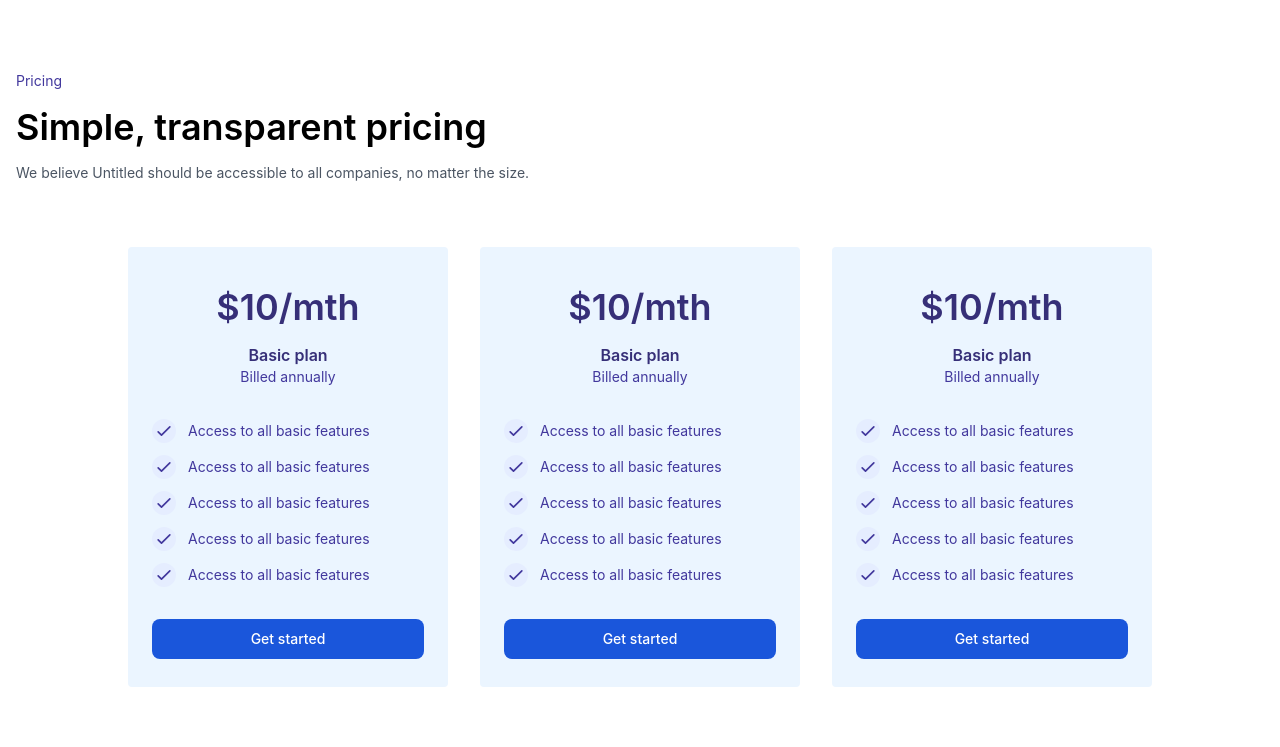
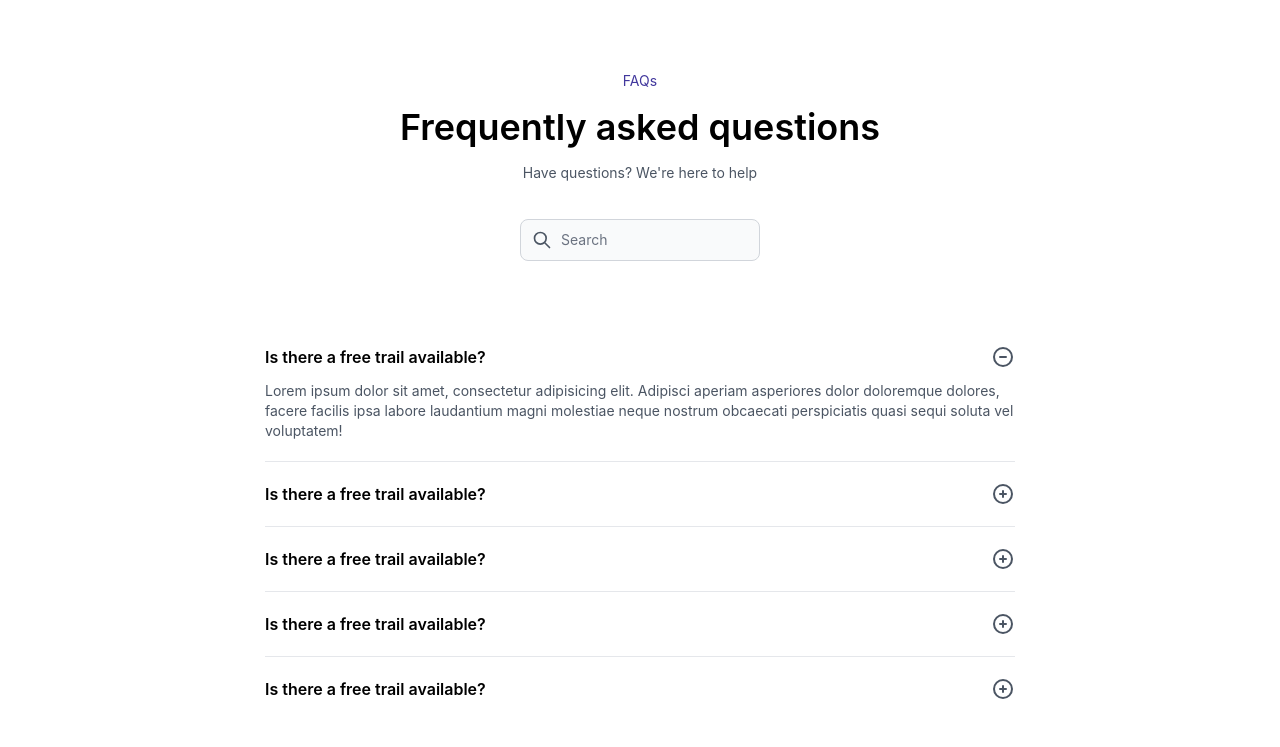
Before and after one commit to vinhweb/tailwind-404, a website: page src/index.html in a window 1280 px wide. Shown: the part 53-800 px from the top of the page. Drawn offline with nearby package versions, Linux system fonts and the light colour scheme.

Commit message:
faq page

```diff
--- a/src/index.html
+++ b/src/index.html
@@ -47,158 +47,83 @@
 <main>
   <section class="px-2 sm:px-4 py-10 lg:py-16">
     <div class="container mx-auto">
-      <div class="mb-16 grid gap-4">
-        <p class="text-sm text-indigo-800">Pricing</p>
-        <h2 class="font-semibold text-3xl md:text-4xl">Simple, transparent pricing</h2>
-        <p class="text-sm text-gray-600">We believe Untitled should be accessible to all companies, no matter the size.</p>
+      <!--Head-->
+      <div class="mb-16 grid gap-4 text-center">
+        <p class="text-sm text-indigo-800">FAQs</p>
+        <h2 class="font-semibold text-3xl md:text-4xl">Frequently asked questions</h2>
+        <p class="text-sm text-gray-600">
+          Have questions? We're here to help
+        </p>
+
+
+        <!--Search box-->
+        <div class="relative w-60 mx-auto mt-5">
+          <div class="flex absolute inset-y-0 left-0 items-center pl-3 pointer-events-none">
+            <svg class="w-5 h-5 text-gray-600" fill="none" stroke="currentColor" viewBox="0 0 24 24" xmlns="http://www.w3.org/2000/svg"><path stroke-linecap="round" stroke-linejoin="round" stroke-width="2" d="M21 21l-6-6m2-5a7 7 0 11-14 0 7 7 0 0114 0z"></path></svg>
+          </div>
+          <input type="text" id="search-icon"
+                 class="bg-gray-50 border border-gray-300 text-gray-900 text-sm rounded-lg focus:ring-blue-500 focus:border-blue-500 block w-full pl-10 p-2.5  dark:bg-gray-700 dark:border-gray-600 dark:placeholder-gray-400 dark:text-white dark:focus:ring-blue-500 dark:focus:border-blue-500"
+                 placeholder="Search">
+        </div>
       </div>
 
+      <!--Faq list-->
+      <ul id="faq_list" class="divide-y mx-auto">
+        <li class="grid gap-3 py-5 active">
+          <div class="flex justify-between">
+            <p class="font-semibold">Is there a free trail available?</p>
+            <button class="text-gray-600">
+              <svg class="plus w-6 h-6" fill="none" stroke="currentColor" viewBox="0 0 24 24" xmlns="http://www.w3.org/2000/svg"><path stroke-linecap="round" stroke-linejoin="round" stroke-width="2" d="M12 9v3m0 0v3m0-3h3m-3 0H9m12 0a9 9 0 11-18 0 9 9 0 0118 0z"></path></svg>
+              <svg class="minus w-6 h-6" fill="none" stroke="currentColor" viewBox="0 0 24 24" xmlns="http://www.w3.org/2000/svg"><path stroke-linecap="round" stroke-linejoin="round" stroke-width="2" d="M15 12H9m12 0a9 9 0 11-18 0 9 9 0 0118 0z"></path></svg>
+            </button>
+          </div>
+          <p class="answer text-sm text-gray-600">Lorem ipsum dolor sit amet, consectetur adipisicing elit. Adipisci aperiam asperiores dolor doloremque dolores, facere facilis ipsa labore laudantium magni molestiae neque nostrum obcaecati perspiciatis quasi sequi soluta vel voluptatem!</p>
+        </li>
 
-      <div class="price-card-list flex flex-col space-y-8 items-center place-content-center lg:flex-row lg:space-y-0 lg:space-x-8">
-        <!-- Card item-->
-        <div class="px-6 py-5 grid gap-8 w-80 rounded card bg-blue-50">
-          <div class="mt-5 text-center grid gap-4">
-            <div class="title font-semibold text-3xl md:text-4xl text-indigo-900">$10/mth</div>
-            <div>
-              <p class="font-semibold text-indigo-900">Basic plan</p>
-              <p class="text-indigo-800 text-sm">Billed annually</p>
-            </div>
+        <li class="grid gap-3 py-5">
+          <div class="flex justify-between">
+            <p class="font-semibold">Is there a free trail available?</p>
+            <button class="text-gray-600">
+              <svg class="plus w-6 h-6" fill="none" stroke="currentColor" viewBox="0 0 24 24" xmlns="http://www.w3.org/2000/svg"><path stroke-linecap="round" stroke-linejoin="round" stroke-width="2" d="M12 9v3m0 0v3m0-3h3m-3 0H9m12 0a9 9 0 11-18 0 9 9 0 0118 0z"></path></svg>
+              <svg class="minus w-6 h-6" fill="none" stroke="currentColor" viewBox="0 0 24 24" xmlns="http://www.w3.org/2000/svg"><path stroke-linecap="round" stroke-linejoin="round" stroke-width="2" d="M15 12H9m12 0a9 9 0 11-18 0 9 9 0 0118 0z"></path></svg>
+            </button>
           </div>
+          <p class="answer text-sm text-gray-600">Lorem ipsum dolor sit amet, consectetur adipisicing elit. Adipisci aperiam asperiores dolor doloremque dolores, facere facilis ipsa labore laudantium magni molestiae neque nostrum obcaecati perspiciatis quasi sequi soluta vel voluptatem!</p>
+        </li>
 
-          <ul class="text-indigo-800 grid gap-3 text-sm">
-            <li class="flex space-x-3 items-center">
-              <span class="flex rounded-full w-6 h-6 place-items-center bg-indigo-100">
-                <svg style="margin-left: 0.1rem" class="w-5 h-5" fill="none" stroke="currentColor" viewBox="0 0 24 24" xmlns="http://www.w3.org/2000/svg"><path stroke-linecap="round" stroke-linejoin="round" stroke-width="2" d="M5 13l4 4L19 7"></path></svg>
-              </span>
-              <span>Access to all basic features</span>
-            </li>
-            <li class="flex space-x-3 items-center">
-              <span class="flex rounded-full w-6 h-6 place-items-center bg-indigo-100">
-                <svg style="margin-left: 0.1rem" class="w-5 h-5" fill="none" stroke="currentColor" viewBox="0 0 24 24" xmlns="http://www.w3.org/2000/svg"><path stroke-linecap="round" stroke-linejoin="round" stroke-width="2" d="M5 13l4 4L19 7"></path></svg>
-              </span>
-              <span>Access to all basic features</span>
-            </li>
-            <li class="flex space-x-3 items-center">
-              <span class="flex rounded-full w-6 h-6 place-items-center bg-indigo-100">
-                <svg style="margin-left: 0.1rem" class="w-5 h-5" fill="none" stroke="currentColor" viewBox="0 0 24 24" xmlns="http://www.w3.org/2000/svg"><path stroke-linecap="round" stroke-linejoin="round" stroke-width="2" d="M5 13l4 4L19 7"></path></svg>
-              </span>
-              <span>Access to all basic features</span>
-            </li>
-            <li class="flex space-x-3 items-center">
-              <span class="flex rounded-full w-6 h-6 place-items-center bg-indigo-100">
-                <svg style="margin-left: 0.1rem" class="w-5 h-5" fill="none" stroke="currentColor" viewBox="0 0 24 24" xmlns="http://www.w3.org/2000/svg"><path stroke-linecap="round" stroke-linejoin="round" stroke-width="2" d="M5 13l4 4L19 7"></path></svg>
-              </span>
-              <span>Access to all basic features</span>
-            </li>
-            <li class="flex space-x-3 items-center">
-              <span class="flex rounded-full w-6 h-6 place-items-center bg-indigo-100">
-                <svg style="margin-left: 0.1rem" class="w-5 h-5" fill="none" stroke="currentColor" viewBox="0 0 24 24" xmlns="http://www.w3.org/2000/svg"><path stroke-linecap="round" stroke-linejoin="round" stroke-width="2" d="M5 13l4 4L19 7"></path></svg>
-              </span>
-              <span>Access to all basic features</span>
-            </li>
-          </ul>
+        <li class="grid gap-3 py-5">
+          <div class="flex justify-between">
+            <p class="font-semibold">Is there a free trail available?</p>
+            <button class="text-gray-600">
+              <svg class="plus w-6 h-6" fill="none" stroke="currentColor" viewBox="0 0 24 24" xmlns="http://www.w3.org/2000/svg"><path stroke-linecap="round" stroke-linejoin="round" stroke-width="2" d="M12 9v3m0 0v3m0-3h3m-3 0H9m12 0a9 9 0 11-18 0 9 9 0 0118 0z"></path></svg>
+              <svg class="minus w-6 h-6" fill="none" stroke="currentColor" viewBox="0 0 24 24" xmlns="http://www.w3.org/2000/svg"><path stroke-linecap="round" stroke-linejoin="round" stroke-width="2" d="M15 12H9m12 0a9 9 0 11-18 0 9 9 0 0118 0z"></path></svg>
+            </button>
+          </div>
+          <p class="answer text-sm text-gray-600">Lorem ipsum dolor sit amet, consectetur adipisicing elit. Adipisci aperiam asperiores dolor doloremque dolores, facere facilis ipsa labore laudantium magni molestiae neque nostrum obcaecati perspiciatis quasi sequi soluta vel voluptatem!</p>
+        </li>
 
-          <button type="button" class="w-full text-white bg-blue-700 hover:bg-blue-800 focus:ring-4 focus:ring-blue-300 font-medium rounded-lg text-sm px-5 py-2.5 text-center mr-2 mb-2">
-            Get started
-          </button>
-        </div>
+        <li class="grid gap-3 py-5">
+          <div class="flex justify-between">
+            <p class="font-semibold">Is there a free trail available?</p>
+            <button class="text-gray-600">
+              <svg class="plus w-6 h-6" fill="none" stroke="currentColor" viewBox="0 0 24 24" xmlns="http://www.w3.org/2000/svg"><path stroke-linecap="round" stroke-linejoin="round" stroke-width="2" d="M12 9v3m0 0v3m0-3h3m-3 0H9m12 0a9 9 0 11-18 0 9 9 0 0118 0z"></path></svg>
+              <svg class="minus w-6 h-6" fill="none" stroke="currentColor" viewBox="0 0 24 24" xmlns="http://www.w3.org/2000/svg"><path stroke-linecap="round" stroke-linejoin="round" stroke-width="2" d="M15 12H9m12 0a9 9 0 11-18 0 9 9 0 0118 0z"></path></svg>
+            </button>
+          </div>
+          <p class="answer text-sm text-gray-600">Lorem ipsum dolor sit amet, consectetur adipisicing elit. Adipisci aperiam asperiores dolor doloremque dolores, facere facilis ipsa labore laudantium magni molestiae neque nostrum obcaecati perspiciatis quasi sequi soluta vel voluptatem!</p>
+        </li>
 
-        <!-- Card item-->
-        <div class="px-6 py-5 grid gap-8 w-80 rounded card bg-blue-50">
-          <div class="mt-5 text-center grid gap-4">
-            <div class="title font-semibold text-3xl md:text-4xl text-indigo-900">$10/mth</div>
-            <div>
-              <p class="font-semibold text-indigo-900">Basic plan</p>
-              <p class="text-indigo-800 text-sm">Billed annually</p>
-            </div>
+        <li class="grid gap-3 py-5">
+          <div class="flex justify-between">
+            <p class="font-semibold">Is there a free trail available?</p>
+            <button class="text-gray-600">
+              <svg class="plus w-6 h-6" fill="none" stroke="currentColor" viewBox="0 0 24 24" xmlns="http://www.w3.org/2000/svg"><path stroke-linecap="round" stroke-linejoin="round" stroke-width="2" d="M12 9v3m0 0v3m0-3h3m-3 0H9m12 0a9 9 0 11-18 0 9 9 0 0118 0z"></path></svg>
+              <svg class="minus w-6 h-6" fill="none" stroke="currentColor" viewBox="0 0 24 24" xmlns="http://www.w3.org/2000/svg"><path stroke-linecap="round" stroke-linejoin="round" stroke-width="2" d="M15 12H9m12 0a9 9 0 11-18 0 9 9 0 0118 0z"></path></svg>
+            </button>
           </div>
-
-          <ul class="text-indigo-800 grid gap-3 text-sm">
-            <li class="flex space-x-3 items-center">
-              <span class="flex rounded-full w-6 h-6 place-items-center bg-indigo-100">
-                <svg style="margin-left: 0.1rem" class="w-5 h-5" fill="none" stroke="currentColor" viewBox="0 0 24 24" xmlns="http://www.w3.org/2000/svg"><path stroke-linecap="round" stroke-linejoin="round" stroke-width="2" d="M5 13l4 4L19 7"></path></svg>
-              </span>
-              <span>Access to all basic features</span>
-            </li>
-            <li class="flex space-x-3 items-center">
-              <span class="flex rounded-full w-6 h-6 place-items-center bg-indigo-100">
-                <svg style="margin-left: 0.1rem" class="w-5 h-5" fill="none" stroke="currentColor" viewBox="0 0 24 24" xmlns="http://www.w3.org/2000/svg"><path stroke-linecap="round" stroke-linejoin="round" stroke-width="2" d="M5 13l4 4L19 7"></path></svg>
-              </span>
-              <span>Access to all basic features</span>
-            </li>
-            <li class="flex space-x-3 items-center">
-              <span class="flex rounded-full w-6 h-6 place-items-center bg-indigo-100">
-                <svg style="margin-left: 0.1rem" class="w-5 h-5" fill="none" stroke="currentColor" viewBox="0 0 24 24" xmlns="http://www.w3.org/2000/svg"><path stroke-linecap="round" stroke-linejoin="round" stroke-width="2" d="M5 13l4 4L19 7"></path></svg>
-              </span>
-              <span>Access to all basic features</span>
-            </li>
-            <li class="flex space-x-3 items-center">
-              <span class="flex rounded-full w-6 h-6 place-items-center bg-indigo-100">
-                <svg style="margin-left: 0.1rem" class="w-5 h-5" fill="none" stroke="currentColor" viewBox="0 0 24 24" xmlns="http://www.w3.org/2000/svg"><path stroke-linecap="round" stroke-linejoin="round" stroke-width="2" d="M5 13l4 4L19 7"></path></svg>
-              </span>
-              <span>Access to all basic features</span>
-            </li>
-            <li class="flex space-x-3 items-center">
-              <span class="flex rounded-full w-6 h-6 place-items-center bg-indigo-100">
-                <svg style="margin-left: 0.1rem" class="w-5 h-5" fill="none" stroke="currentColor" viewBox="0 0 24 24" xmlns="http://www.w3.org/2000/svg"><path stroke-linecap="round" stroke-linejoin="round" stroke-width="2" d="M5 13l4 4L19 7"></path></svg>
-              </span>
-              <span>Access to all basic features</span>
-            </li>
-          </ul>
-
-          <button type="button" class="w-full text-white bg-blue-700 hover:bg-blue-800 focus:ring-4 focus:ring-blue-300 font-medium rounded-lg text-sm px-5 py-2.5 text-center mr-2 mb-2">
-            Get started
-          </button>
-        </div>
-
-        <!-- Card item-->
-        <div class="px-6 py-5 grid gap-8 w-80 rounded card bg-blue-50">
-          <div class="mt-5 text-center grid gap-4">
-            <div class="title font-semibold text-3xl md:text-4xl text-indigo-900">$10/mth</div>
-            <div>
-              <p class="font-semibold text-indigo-900">Basic plan</p>
-              <p class="text-indigo-800 text-sm">Billed annually</p>
-            </div>
-          </div>
-
-          <ul class="text-indigo-800 grid gap-3 text-sm">
-            <li class="flex space-x-3 items-center">
-              <span class="flex rounded-full w-6 h-6 place-items-center bg-indigo-100">
-                <svg style="margin-left: 0.1rem" class="w-5 h-5" fill="none" stroke="currentColor" viewBox="0 0 24 24" xmlns="http://www.w3.org/2000/svg"><path stroke-linecap="round" stroke-linejoin="round" stroke-width="2" d="M5 13l4 4L19 7"></path></svg>
-              </span>
-              <span>Access to all basic features</span>
-            </li>
-            <li class="flex space-x-3 items-center">
-              <span class="flex rounded-full w-6 h-6 place-items-center bg-indigo-100">
-                <svg style="margin-left: 0.1rem" class="w-5 h-5" fill="none" stroke="currentColor" viewBox="0 0 24 24" xmlns="http://www.w3.org/2000/svg"><path stroke-linecap="round" stroke-linejoin="round" stroke-width="2" d="M5 13l4 4L19 7"></path></svg>
-              </span>
-              <span>Access to all basic features</span>
-            </li>
-            <li class="flex space-x-3 items-center">
-              <span class="flex rounded-full w-6 h-6 place-items-center bg-indigo-100">
-                <svg style="margin-left: 0.1rem" class="w-5 h-5" fill="none" stroke="currentColor" viewBox="0 0 24 24" xmlns="http://www.w3.org/2000/svg"><path stroke-linecap="round" stroke-linejoin="round" stroke-width="2" d="M5 13l4 4L19 7"></path></svg>
-              </span>
-              <span>Access to all basic features</span>
-            </li>
-            <li class="flex space-x-3 items-center">
-              <span class="flex rounded-full w-6 h-6 place-items-center bg-indigo-100">
-                <svg style="margin-left: 0.1rem" class="w-5 h-5" fill="none" stroke="currentColor" viewBox="0 0 24 24" xmlns="http://www.w3.org/2000/svg"><path stroke-linecap="round" stroke-linejoin="round" stroke-width="2" d="M5 13l4 4L19 7"></path></svg>
-              </span>
-              <span>Access to all basic features</span>
-            </li>
-            <li class="flex space-x-3 items-center">
-              <span class="flex rounded-full w-6 h-6 place-items-center bg-indigo-100">
-                <svg style="margin-left: 0.1rem" class="w-5 h-5" fill="none" stroke="currentColor" viewBox="0 0 24 24" xmlns="http://www.w3.org/2000/svg"><path stroke-linecap="round" stroke-linejoin="round" stroke-width="2" d="M5 13l4 4L19 7"></path></svg>
-              </span>
-              <span>Access to all basic features</span>
-            </li>
-          </ul>
-
-          <button type="button" class="w-full text-white bg-blue-700 hover:bg-blue-800 focus:ring-4 focus:ring-blue-300 font-medium rounded-lg text-sm px-5 py-2.5 text-center mr-2 mb-2">
-            Get started
-          </button>
-        </div>
-      </div>
+          <p class="answer text-sm text-gray-600">Lorem ipsum dolor sit amet, consectetur adipisicing elit. Adipisci aperiam asperiores dolor doloremque dolores, facere facilis ipsa labore laudantium magni molestiae neque nostrum obcaecati perspiciatis quasi sequi soluta vel voluptatem!</p>
+        </li>
+      </ul>
     </div>
   </section>
 </main>
--- a/src/input.css
+++ b/src/input.css
@@ -36,3 +36,24 @@ body{
 .mt--1{
     margin-top: -0.25rem;
 }
+
+#faq_list li .minus,
+#faq_list li .answer{
+    display: none;
+}
+
+#faq_list li.active .minus,
+#faq_list li.active .answer{
+    display: block;
+}
+
+#faq_list li.active .plus{
+    display: none;
+}
+#faq_list li .plus{
+    display: block;
+}
+
+#faq_list{
+    max-width: 750px;
+}
```
Also changed, not shown: src/main.js (+20 -0 lines), src/pricing.html (added, +246 -0 lines), dist/output.css.
